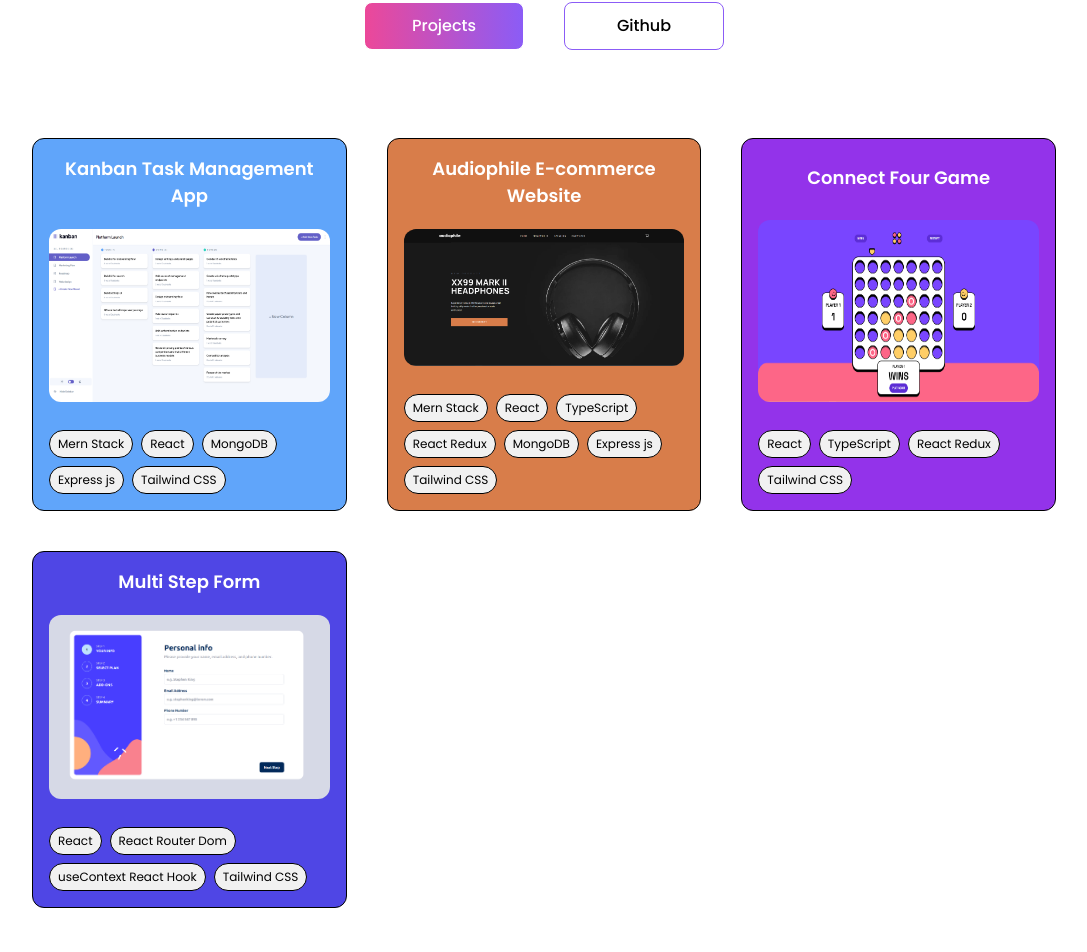
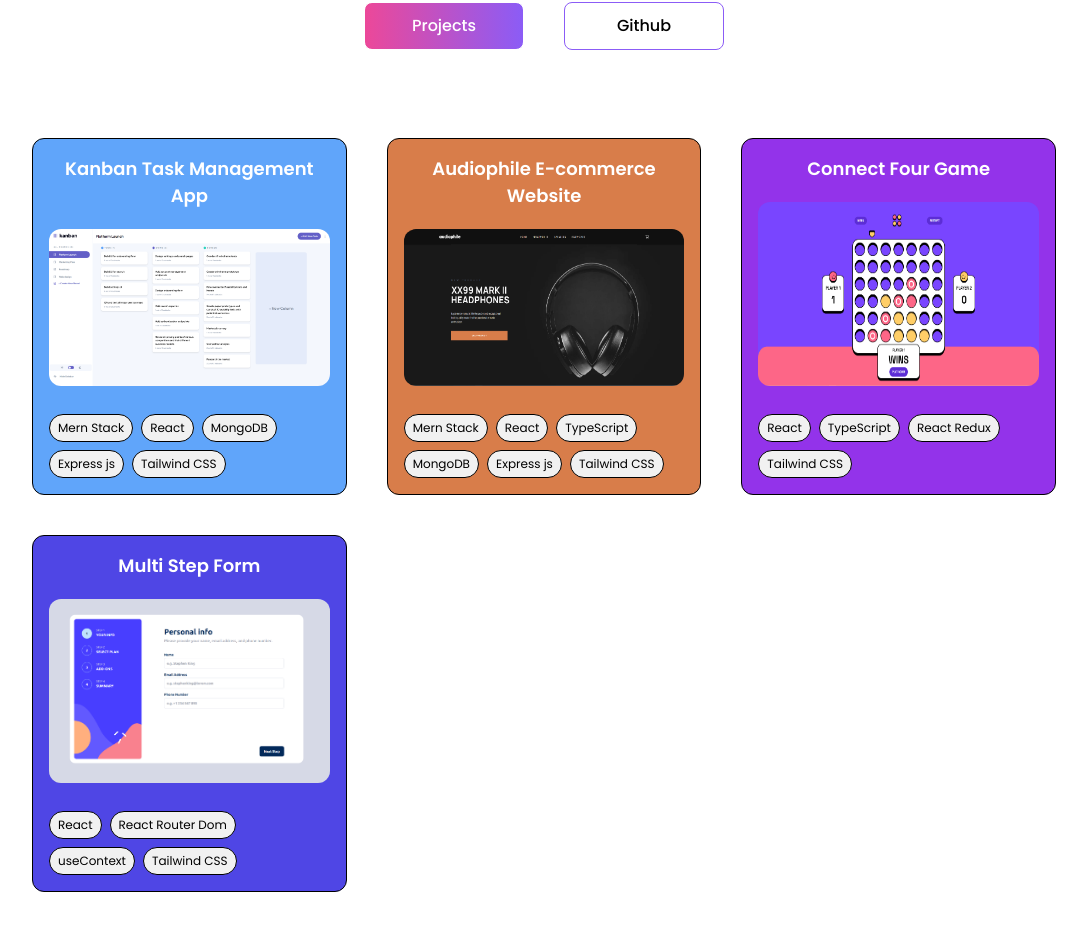
Before and after one commit to jinyoung5497/PortfolioFE, a React (Vite) app: page / in a window 1280 px wide. Shown: the part 496-1448 px from the top of the page, without its empty margins (96-1183 px from the left). Built offline with nearby package versions, Linux system fonts and the light colour scheme.

Commit message:
home page image resolution fixes

```diff
--- a/src/component/FeaturedSkill.jsx
+++ b/src/component/FeaturedSkill.jsx
@@ -26,15 +26,15 @@ export default function FeaturedSkill() {
       <div className="grid grid-cols-3 gap-10 mx-0 lg:mx-10 ml:mx-0 lg:grid-cols-2 xs:gap-5 2xs:gap-2 3xs:flex 3xs:flex-col">
         <div
           onClick={() => openProject(1, "Kanban Task Management App")}
-          className="bg-blue-400 p-4 rounded-xl flex flex-col items-center justify-center cursor-pointer border-[1px] border-black max-h-[500px]"
+          className="bg-blue-400 p-4 md:p-2 rounded-xl flex flex-col items-center justify-center cursor-pointer border-[1px] border-black"
         >
-          <div className="text-white h-1/5 flex items-center justify-center text-lg font-semibold 2xs:text-md text-center mb-5">
+          <div className="text-white  flex items-center justify-center text-lg font-semibold 2xs:text-md text-center mb-5">
             Kanban Task Management App
           </div>
           <img
             src={kanban_001}
             alt="kanban_001"
-            className="rounded-xl h-4/5 2xs:rounded-lg mb-7"
+            className="rounded-xl h-full w-full 2xs:rounded-lg mb-7 "
           />
           <div className="flex flex-wrap gap-2">
             <div className="bg-gray px-2 py-1 rounded-full text-black border-black border-[1px] text-sm">
@@ -56,16 +56,16 @@ export default function FeaturedSkill() {
         </div>
 
         <div
-          onClick={() => openProject(4, "Audiophile Ecommerce Website")}
-          className="bg-orange p-4 rounded-xl flex flex-col items-center justify-center cursor-pointer border-[1px] border-black  max-h-[500px]"
+          onClick={() => openProject(4, "Audiophile E-commerce Website")}
+          className="bg-orange p-4 md:p-2 rounded-xl flex flex-col items-center justify-center cursor-pointer border-[1px] border-black"
         >
-          <div className="text-white h-1/5 flex items-center justify-center text-lg font-semibold 2xs:text-md text-center mb-5">
+          <div className="text-white  flex items-center justify-center text-lg font-semibold 2xs:text-md text-center mb-5">
             Audiophile E-commerce Website
           </div>
           <img
             src={ecommerce_010}
             alt="ecommerce_010"
-            className="rounded-xl h-4/5 2xs:rounded-lg mb-7"
+            className="rounded-xl h-full w-full 2xs:rounded-lg mb-7 "
           />
           <div className="flex flex-wrap gap-2">
             <div className="bg-gray px-2 py-1 rounded-full text-black border-black border-[1px] text-sm">
@@ -76,9 +76,6 @@ export default function FeaturedSkill() {
             </div>
             <div className="bg-gray px-2 py-1 rounded-full text-black border-black border-[1px] text-sm">
               TypeScript
-            </div>
-            <div className="bg-gray px-2 py-1 rounded-full text-black border-black border-[1px] text-sm">
-              React Redux
             </div>
             <div className="bg-gray px-2 py-1 rounded-full text-black border-black border-[1px] text-sm">
               MongoDB
@@ -94,15 +91,15 @@ export default function FeaturedSkill() {
 
         <div
           onClick={() => openProject(2, "Connect Four Game")}
-          className="bg-purple-600 p-4 rounded-xl flex flex-col items-center justify-center cursor-pointer border-[1px] border-black  max-h-[500px]"
+          className="bg-purple-600 p-4 md:p-2 rounded-xl flex flex-col items-center justify-center cursor-pointer border-[1px] border-black"
         >
-          <div className="text-white h-1/5 flex items-center justify-center text-lg font-semibold 2xs:text-md text-center mb-5">
+          <div className="text-white  flex items-center justify-center text-lg font-semibold 2xs:text-md text-center mb-5">
             Connect Four Game
           </div>
           <img
             src={connect_001}
             alt="connect_001"
-            className="rounded-xl h-4/5 2xs:rounded-lg mb-7"
+            className="rounded-xl h-full w-full 2xs:rounded-lg mb-7 "
           />
           <div className="flex flex-wrap gap-2">
             <div className="bg-gray px-2 py-1 rounded-full text-black border-black border-[1px] text-sm">
@@ -122,17 +119,17 @@ export default function FeaturedSkill() {
 
         <div
           onClick={() => openProject(3, "Multi Step Form")}
-          className="bg-indigo-600 p-4 rounded-xl flex flex-col items-center justify-center cursor-pointer border-[1px] border-black  max-h-[500px]"
+          className="bg-indigo-600 p-4 md:p-2 rounded-xl flex flex-col items-center justify-center cursor-pointer border-[1px] border-black"
         >
-          <div className="text-white h-1/5 flex items-center justify-center text-lg font-semibold 2xs:text-md text-center mb-5">
+          <div className="text-white  flex items-center justify-center text-lg font-semibold 2xs:text-md text-center mb-5">
             Multi Step Form
           </div>
           <img
             src={multi_step_001}
             alt="multi_step_001"
-            className="rounded-xl h-4/5 2xs:rounded-lg mb-7"
+            className="rounded-xl h-full w-full 2xs:rounded-lg mb-7 "
           />
-          <div className="flex flex-wrap gap-2 items-center justify-start">
+          <div className="flex flex-wrap gap-2">
             <div className="bg-gray px-2 py-1 rounded-full text-black border-black border-[1px] text-sm">
               React
             </div>
@@ -140,7 +137,7 @@ export default function FeaturedSkill() {
               React Router Dom
             </div>
             <div className="bg-gray px-2 py-1 rounded-full text-black border-black border-[1px] text-sm">
-              useContext React Hook
+              useContext
             </div>
             <div className="bg-gray px-2 py-1 rounded-full text-black border-black border-[1px] text-sm">
               Tailwind CSS
```
Also changed, not shown: src/component/Home.jsx (+21 -21 lines), .eslintrc.cjs.
